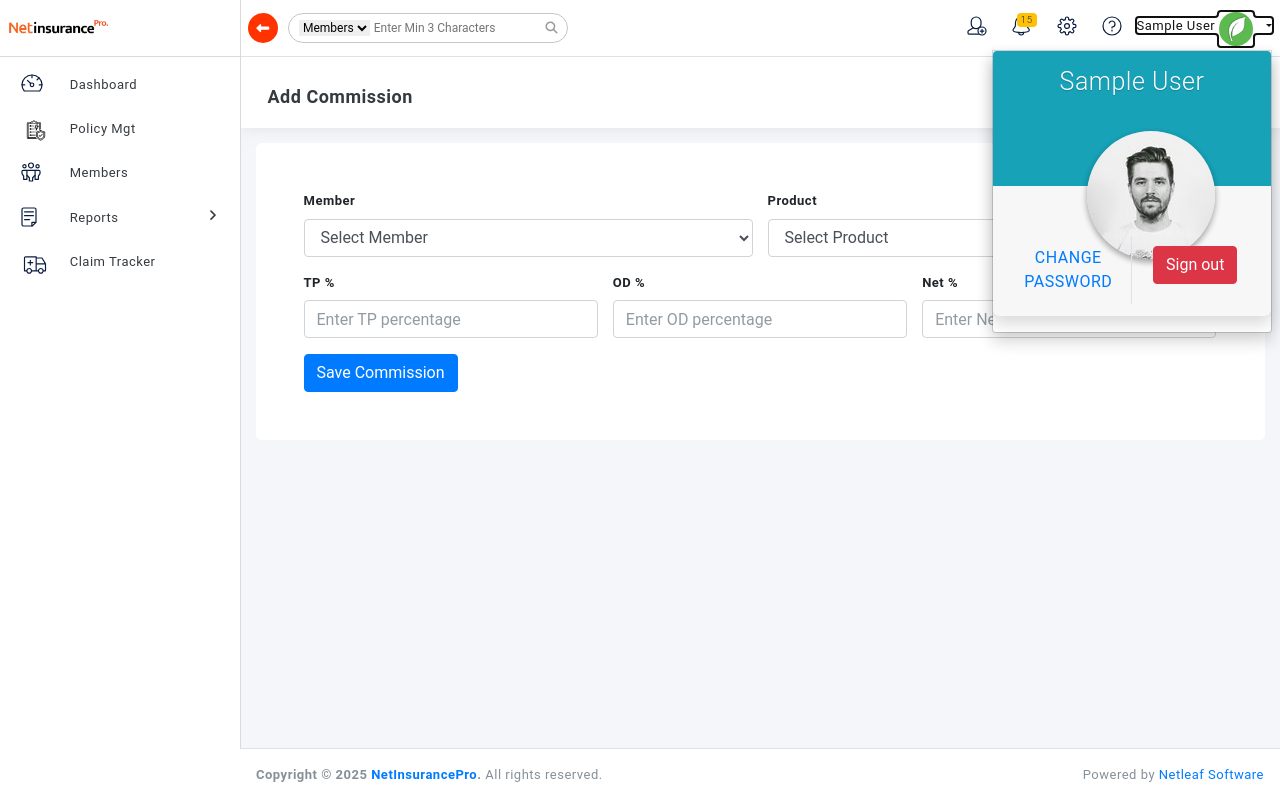
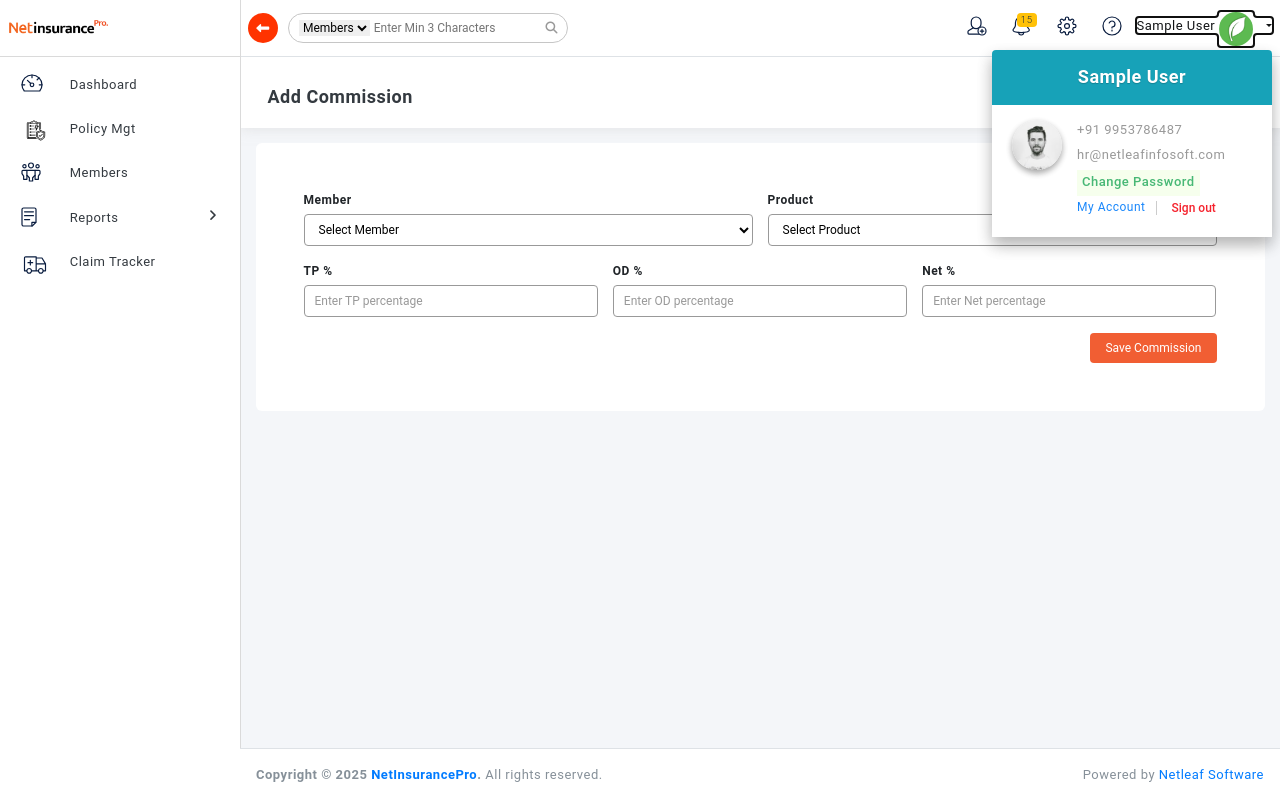
Before and after one commit to chetansohlot/netinsurance, a Django app: page /add-commission/ in a window 1280 px wide, after a click that opens the changed part. Run offline with Django 5.2, Linux system fonts and the light colour scheme; the visitor is signed in with stand-in values (Sample User, id 1); parts of the project's set-up code (start-up, migrations or seed data) failed here and were passed over; some libraries are stand-ins or nearby versions.

Commit message:
design changes

```diff
--- a/empPortal/static/dist/css/style.css
+++ b/empPortal/static/dist/css/style.css
@@ -2174,6 +2174,8 @@ a:hover .dr-pdficon {
 
     .member-detail-list li .list-output {
         color: #000;
+        margin-left: auto;
+
     }
 
     .profile-info-divider {
@@ -2426,3 +2428,16 @@ a:hover .dr-pdficon {
 .pagination-dynamic nav>div>div>span>a:first-child {
     padding: 8px 0px !important;
 }
+.header-logout-btn { border:none; background: none; }
+
+.widget-user .card-footer {padding-top:15px !important; background: #fff; margin-top:-80px;}
+.widget-user .widget-user-username {font-size: 18px; font-weight: 700;}
+.widget-user .widget-user-image { position:relative; margin-left:0px; top:0; left:0; }
+.widget-user .widget-user-image img {width: 50px !important;}
+.navbar-logout-btn {font-size:12px; border: none; background: none; color:#ff3300; margin-left:10px; }
+.navbar-profile-contact {font-size:13px; color:#999; margin:0; padding-bottom: 5px;}
+.navbar-profile-list {margin:5px 0 10px; padding:0; display: flex;}
+.navbar-profile-list li {list-style: none; line-height:10px;  border-right: 1px solid #ccc; }
+.navbar-profile-list li:last-child {border:none;}
+.navbar-profile-list li a {font-size:12px; border: none; background: none; color:#ff3300; padding:0 10px;  }
+.navbar-profile-list li:first-child a {padding-left: 0px;}
--- a/empPortal/templates/commissions/create.html
+++ b/empPortal/templates/commissions/create.html
@@ -55,8 +55,8 @@ Add Commission
                       <div class="row">
                           <!-- Member -->
                           <div class="form-group col-md-6">
-                              <label for="member">Member</label>
-                              <select class="form-control" name="member" id="member">
+                              <label class="form-lbl" for="member">Member</label>
+                              <select class="form-field" name="member" id="member">
                                   <option value="">Select Member</option>
                                   {% for member in members %}
                                       <option value="{{ member.id }}" {% if request.POST.member == member.id|stringformat:"s" %}selected{% endif %}>
@@ -68,8 +68,8 @@ Add Commission
 
                           <!-- Product -->
                           <div class="form-group col-md-6">
-                              <label for="product">Product</label>
-                              <select class="form-control" name="product" id="product">
+                              <label class="form-lbl" for="product">Product</label>
+                              <select class="form-field" name="product" id="product">
                                   <option value="">Select Product</option>
                                   {% for product in products %}
                                       <option value="{{ product.id }}" {% if request.POST.product == product.id|stringformat:"s" %}selected{% endif %}>
@@ -83,28 +83,29 @@ Add Commission
                       <div class="row">
                           <!-- TP %, OD %, Net % in a single row and smaller -->
                           <div class="form-group col-md-4">
-                              <label for="tp_percentage">TP %</label>
-                              <input type="text" class="form-control percentage" name="tp_percentage" id="tp_percentage"
+                              <label class="form-lbl" for="tp_percentage">TP %</label>
+                              <input type="text" class="form-field percentage" name="tp_percentage" id="tp_percentage"
                                      placeholder="Enter TP percentage" value="{{ request.POST.tp_percentage }}">
                               <span class="error tp_percentage_err"></span>
                           </div>
 
                           <div class="form-group col-md-4">
-                              <label for="od_percentage">OD %</label>
-                              <input type="text" class="form-control percentage" name="od_percentage" id="od_percentage"
+                              <label class="form-lbl" for="od_percentage">OD %</label>
+                              <input type="text" class="form-field percentage" name="od_percentage" id="od_percentage"
                                      placeholder="Enter OD percentage" value="{{ request.POST.od_percentage }}">
                               <span class="error od_percentage_err"></span>
                           </div>
 
                           <div class="form-group col-md-4">
-                              <label for="net_percentage">Net %</label>
-                              <input type="text" class="form-control percentage" name="net_percentage" id="net_percentage"
+                              <label class="form-lbl" for="net_percentage">Net %</label>
+                              <input type="text" class="form-field percentage" name="net_percentage" id="net_percentage"
                                      placeholder="Enter Net percentage" value="{{ request.POST.net_percentage }}">
                               <span class="error net_percentage_err"></span>
                           </div>
                       </div>
-
-                      <button type="submit" class="btn btn-primary">Save Commission</button>
+                      <div class="d-flex justify-content-end">
+                        <button type="submit" class="form-submit-btn">Save Commission</button>
+                      </div>
                   </form>
 
 
--- a/empPortal/templates/navbar.html
+++ b/empPortal/templates/navbar.html
@@ -74,20 +74,41 @@
               <span class="hidden-xs ">{{request.user.full_name}}</span>
               <img src="{% static 'dist/img/netleaf-icon.png' %}" class="user-image mt-1" alt="User Image">
             </a>
-            <ul class="dropdown-menu">
+            <ul class="dropdown-menu border-0">
               <li>
-                <div class="card card-widget widget-user shadow ">
+                <div class="card card-widget widget-user shadow mb-0">
                   <div class="widget-user-header bg-info">
                     <h3 class="widget-user-username">{{request.user.full_name}}</h3>
-
                   </div>
+                  <div class="card-footer">
+                    <div class="row">
+                      <div class="col-auto">
                         <div class="widget-user-image">
                           <a href="{% url 'my-account' %}">
                             <img class="img-circle elevation-2 " src="{% static 'dist/img/user1-128x128.jpg' %}" alt="User Avatar">
                           </a>
                         </div>
-              <div class="card-footer">
+                      </div>
+                      <div class="col">
                         <div class="row">
+                          <div class="col-12">
+                            <p class="navbar-profile-contact">+91 9953786487</p>
+                            <p class="navbar-profile-contact">hr@netleafinfosoft.com</p>
+                            <a href="{% url 'change-password' %}" class="navbar-profile-contact text-success pb-1">Change Password</a>
+                            <ul class="navbar-profile-list">
+                              <li><a href="#" class="text-primary">My Account</a></li>
+                              <li>
+                                <form action="{% url 'logout' %}" method="post">
+                                  {% csrf_token %}
+                                  <button type="submit" class="navbar-logout-btn text-danger">Sign out</button>
+                                </form>
+                              </li>
+                            </ul>
+                          </div>
+                        </div>
+                      </div>
+                    </div>
+                    <!-- <div class="row">
                       <div class="col-sm-6 border-right">
                         <div class="description-block">
                           <a href="{% url 'change-password' %}" class="description-text">Change Password</a>
@@ -97,11 +118,11 @@
                         <div class="description-block">
                           <form action="{% url 'logout' %}" method="post">
                             {% csrf_token %}
-                        <button type="submit" class="btn btn-danger">Sign out</button>
+                            <button type="submit" class="header-logout-btn">Sign out</button>
                           </form>
                         </div>
                       </div>
-                </div>
+                    </div> -->
                   </div>
                 </div>
               </li>
```
Also changed, not shown: empPortal/templates/members/member-view.html (+4 -4 lines). Lines whose indentation alone changed are shown as unchanged.
